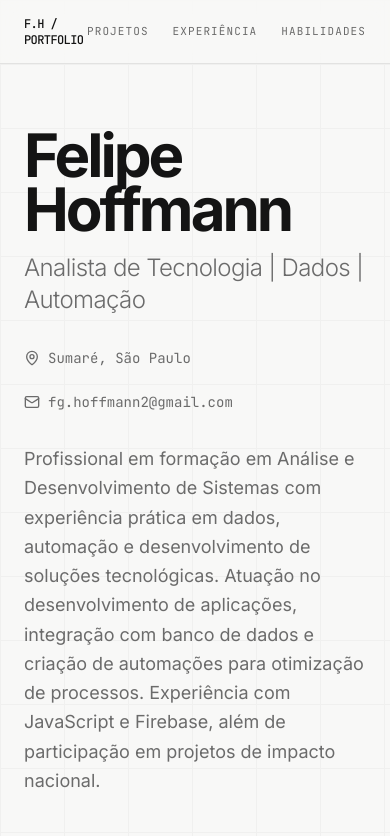
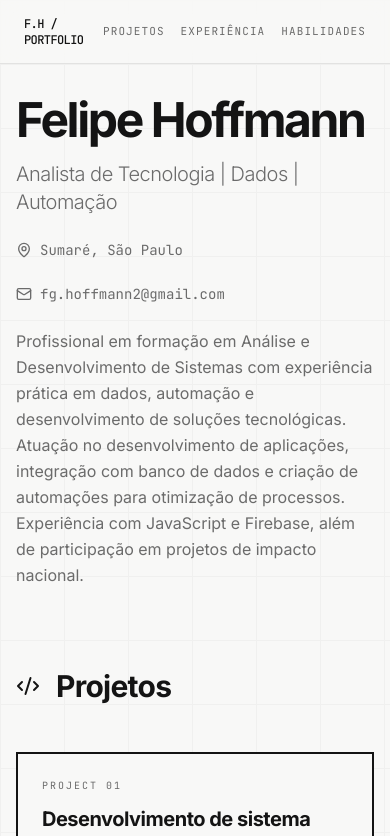
Before and after one commit to FelipeHoffmann00/Felipe-Hoffmann, a React (Vite) app: page / in a window 390 px wide. Shown: the top 836 px of the page. Built offline with nearby package versions, Linux system fonts and the light colour scheme.

Commit message:
fix(ui): Adjust spacing and padding for responsiveness
Improves the layout's responsiveness by adjusting gaps in navigation and padding in the main content area. This ensures a better user experience across different screen sizes.

```diff
--- a/src/App.tsx
+++ b/src/App.tsx
@@ -58,27 +58,27 @@ export default function App() {
             return `${parts[0][0]}.${parts[parts.length - 1][0]}`;
           })()} / PORTFOLIO
         </div>
-        <div className="flex gap-6 items-center">
+        <div className="flex gap-4 sm:gap-6 items-center">
           <a href="#projects" className="text-[11px] font-mono uppercase tracking-widest text-brand-muted hover:text-brand-ink transition-colors">Projetos</a>
           <a href="#experience" className="text-[11px] font-mono uppercase tracking-widest text-brand-muted hover:text-brand-ink transition-colors">Experiência</a>
           <a href="#skills" className="text-[11px] font-mono uppercase tracking-widest text-brand-muted hover:text-brand-ink transition-colors">Habilidades</a>
         </div>
       </nav>
 
-      <main className="max-w-6xl mx-auto px-6 pt-32 pb-24 space-y-32">
+      <main className="max-w-6xl mx-auto px-4 md:px-6 pt-24 md:pt-32 pb-16 md:pb-24 space-y-20 md:space-y-32">
 
         {/* HERO SECTION */}
         <motion.section
           variants={fadeIn}
           initial="initial"
           animate="animate"
-          className="space-y-8"
+          className="space-y-6 md:space-y-8"
         >
           <div className="space-y-4">
-            <h1 className="text-6xl md:text-8xl font-bold tracking-tighter leading-[0.9] text-brand-ink">
+            <h1 className="text-5xl sm:text-7xl md:text-8xl font-bold tracking-tighter leading-[1] md:leading-[0.9] text-brand-ink">
               {RESUME_DATA.name}
             </h1>
-            <p className="text-2xl md:text-3xl text-brand-muted font-light tracking-tight max-w-2xl">
+            <p className="text-xl md:text-3xl text-brand-muted font-light tracking-tight max-w-2xl">
               {RESUME_DATA.title}
             </p>
           </div>
@@ -92,7 +92,7 @@ export default function App() {
             </div>
           </div>
 
-          <div className="max-w-2xl text-lg text-brand-muted leading-relaxed">
+          <div className="max-w-2xl text-base md:text-lg text-brand-muted leading-relaxed">
             {RESUME_DATA.summary}
           </div>
         </motion.section>
@@ -113,7 +113,7 @@ export default function App() {
                 whileHover={{ y: -8, x: 8 }}
                 transition={{ duration: 0.3, ease: [0.33, 1, 0.68, 1] }}
                 viewport={{ once: true }}
-                className="group p-8 border-2 border-brand-ink transition-colors duration-300 space-y-6 cursor-default bg-brand-bg hover:bg-brand-ink"
+                className="group p-6 md:p-8 border-2 border-brand-ink transition-colors duration-300 space-y-6 cursor-default bg-brand-bg hover:bg-brand-ink"
               >
                 <div className="space-y-3">
                   <div className="font-mono text-[10px] uppercase tracking-[0.2em] text-brand-muted group-hover:text-brand-bg/50 transition-colors">
@@ -202,12 +202,12 @@ export default function App() {
           </div>
         </section>
 
-        <section id="skills" className="space-y-16">
+        <section id="skills" className="space-y-12 md:space-y-16">
           <div className="flex flex-col md:flex-row md:items-end justify-between gap-6 border-b border-brand-line pb-8">
             <div className="space-y-4">
               <div className="flex items-center gap-4">
                 <Zap className="text-brand-ink" size={24} />
-                <h2 className="text-5xl font-bold tracking-tighter">Habilidades</h2>
+                <h2 className="text-4xl md:text-5xl font-bold tracking-tighter">Habilidades</h2>
               </div>
               <p className="text-brand-muted font-mono text-sm">Competências técnicas e linguísticas</p>
             </div>
@@ -241,10 +241,10 @@ export default function App() {
         </section>
 
         {/* FOOTER / CONTACT */}
-        <footer className="pt-32 border-t border-brand-line">
-          <div className="grid grid-cols-1 md:grid-cols-2 gap-16">
+        <footer className="pt-20 md:pt-32 border-t border-brand-line">
+          <div className="grid grid-cols-1 md:grid-cols-2 gap-12 md:gap-16">
             <div className="space-y-8">
-              <h2 className="text-4xl font-bold tracking-tighter">Vamos construir algo juntos?</h2>
+              <h2 className="text-3xl md:text-4xl font-bold tracking-tighter">Vamos construir algo juntos?</h2>
 
               <div className="space-y-6 max-w-md">
                 <p className="text-brand-muted leading-relaxed">
```
